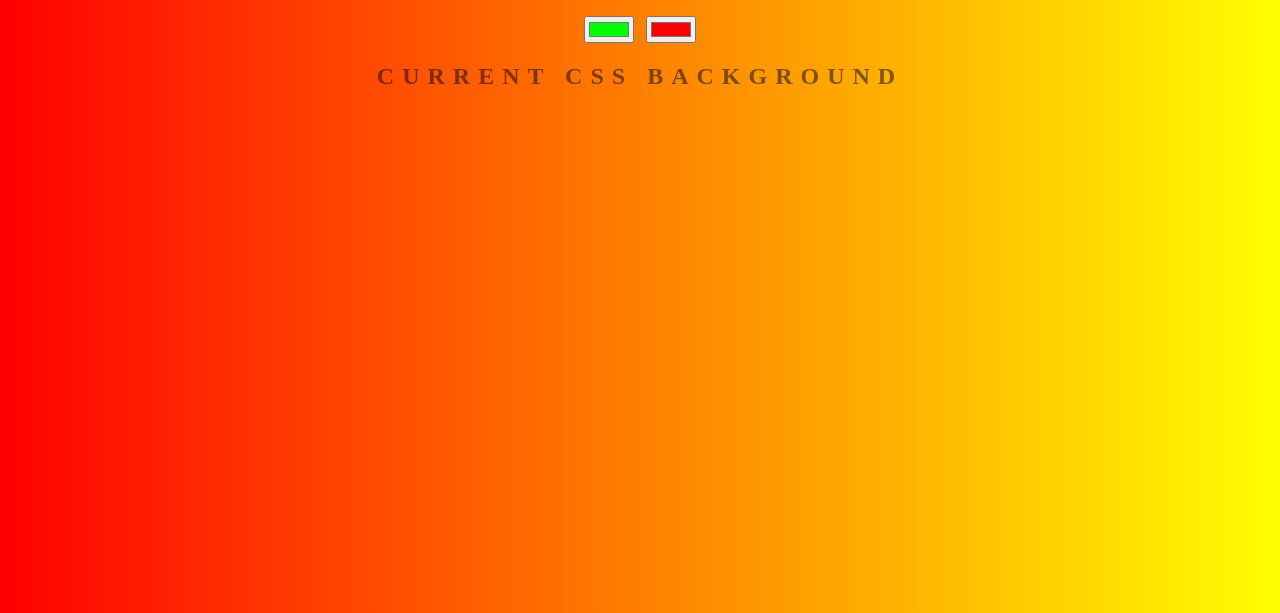
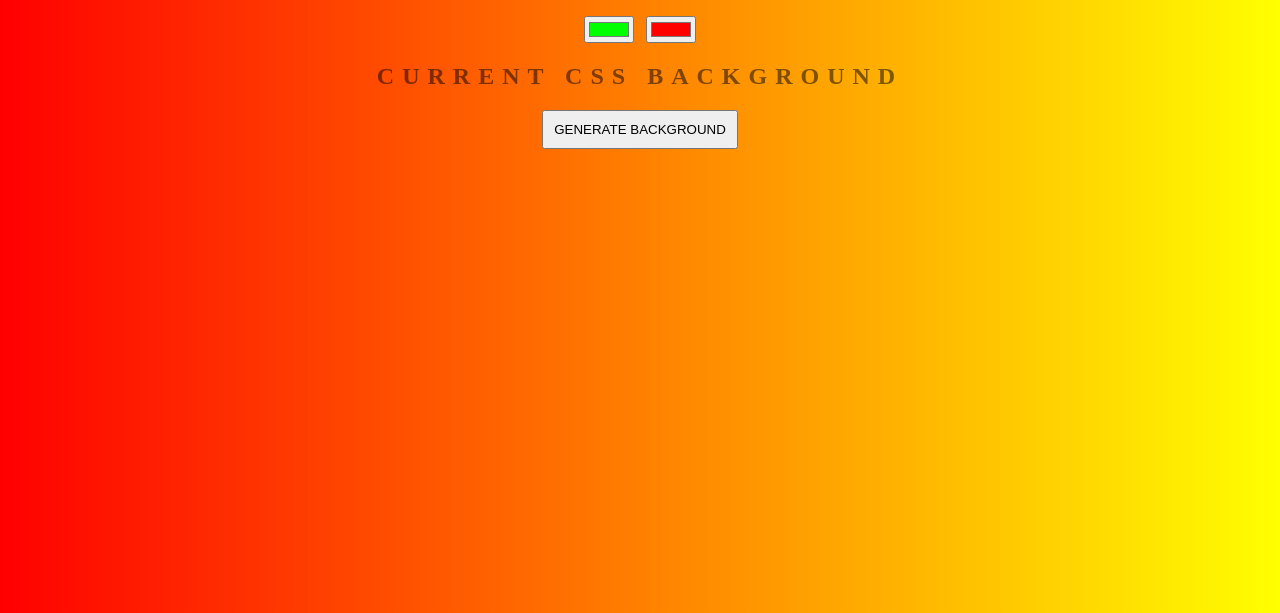
Before and after one commit to vusaeng/background-generator, a website: page index.html in a window 1280 px wide. Shown: the part 187-800 px from the top of the page. Drawn offline with Linux system fonts and the light colour scheme.

Commit message:
Added a button

```diff
--- a/index.html
+++ b/index.html
@@ -12,6 +12,7 @@
   <input class="js-color2" type="color" name="color2" value="#ff0000">
   <h2>Current CSS Background</h2>
   <h3></h3>
+  <button>GENERATE BACKGROUND</button>
   <script type="text/javascript" src="bundle.js"></script>
 </body>
 </html>
--- a/style.css
+++ b/style.css
@@ -24,3 +24,8 @@ h3 {
   text-transform: none;
   letter-spacing: 0.01em;
 }
+
+button {
+  padding: 10px;
+  cursor: pointer;
+}
```
